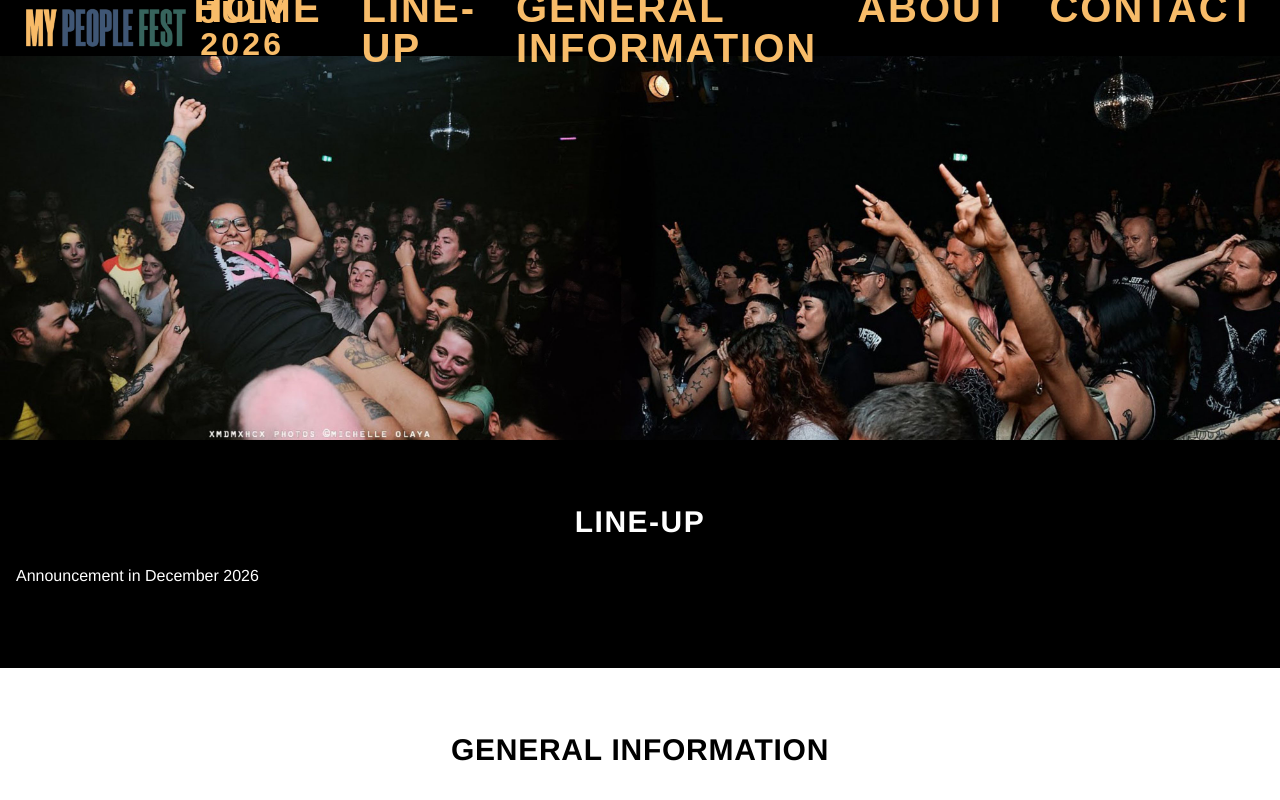
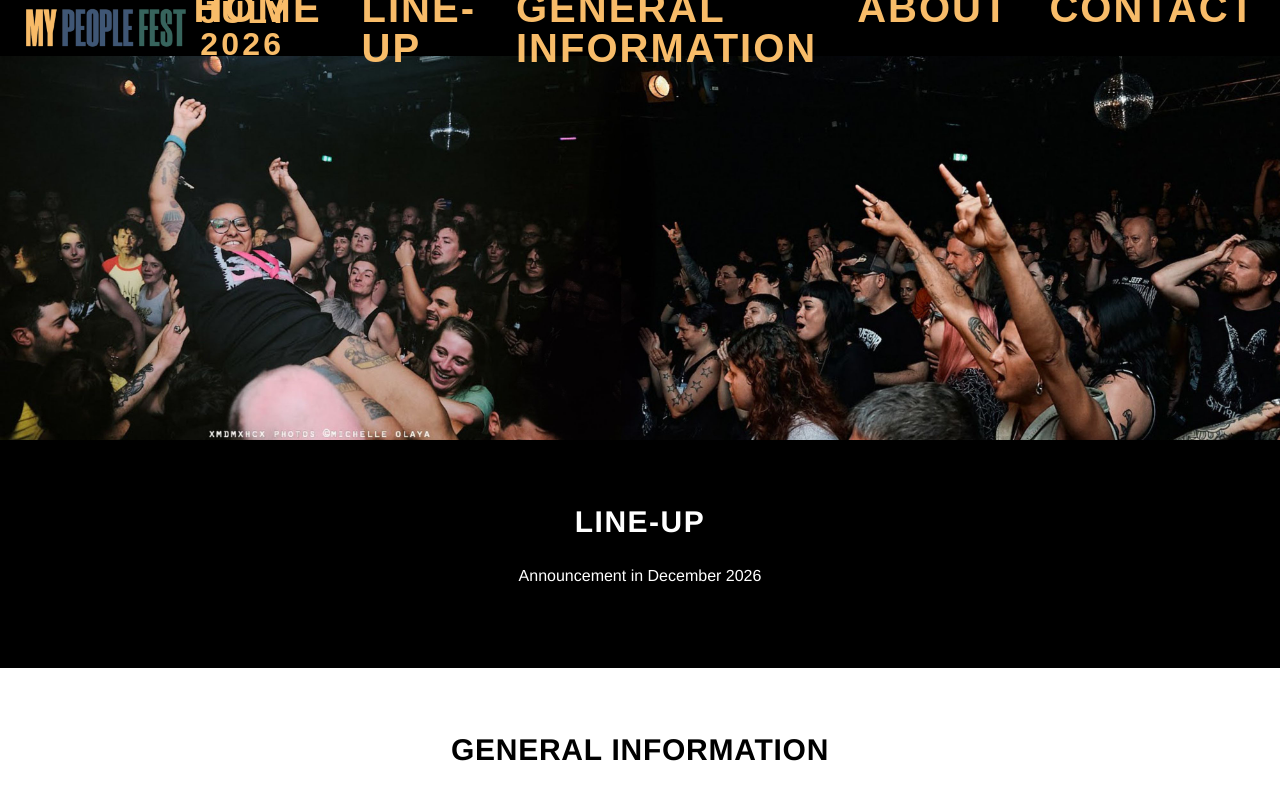
Before and after one commit to Lilian-CR/my-people-fest, a React (Vite) app: page / in a window 1280 px wide. Shown: the top 800 px of the page. Built offline with nearby package versions, Linux system fonts and the light colour scheme; a web font is replaced by a local one.

Commit message:
Update Home.jsx

```diff
--- a/src/pages/Home.jsx
+++ b/src/pages/Home.jsx
@@ -19,7 +19,7 @@ export default function Home() {
       </section>
 
       {/* LINE-UP */}
-      <section id="lineup_26" className="w-full bg-[#000000] text-[#ffffff] py-16 px-4">
+      <section id="lineup_26" className="w-full bg-[#000000] text-[#ffffff] py-16 text-center px-4">
         <h2 className="text-3xl font-bold text-center mb-6 tracking-wider">
           LINE-UP
         </h2>
```
